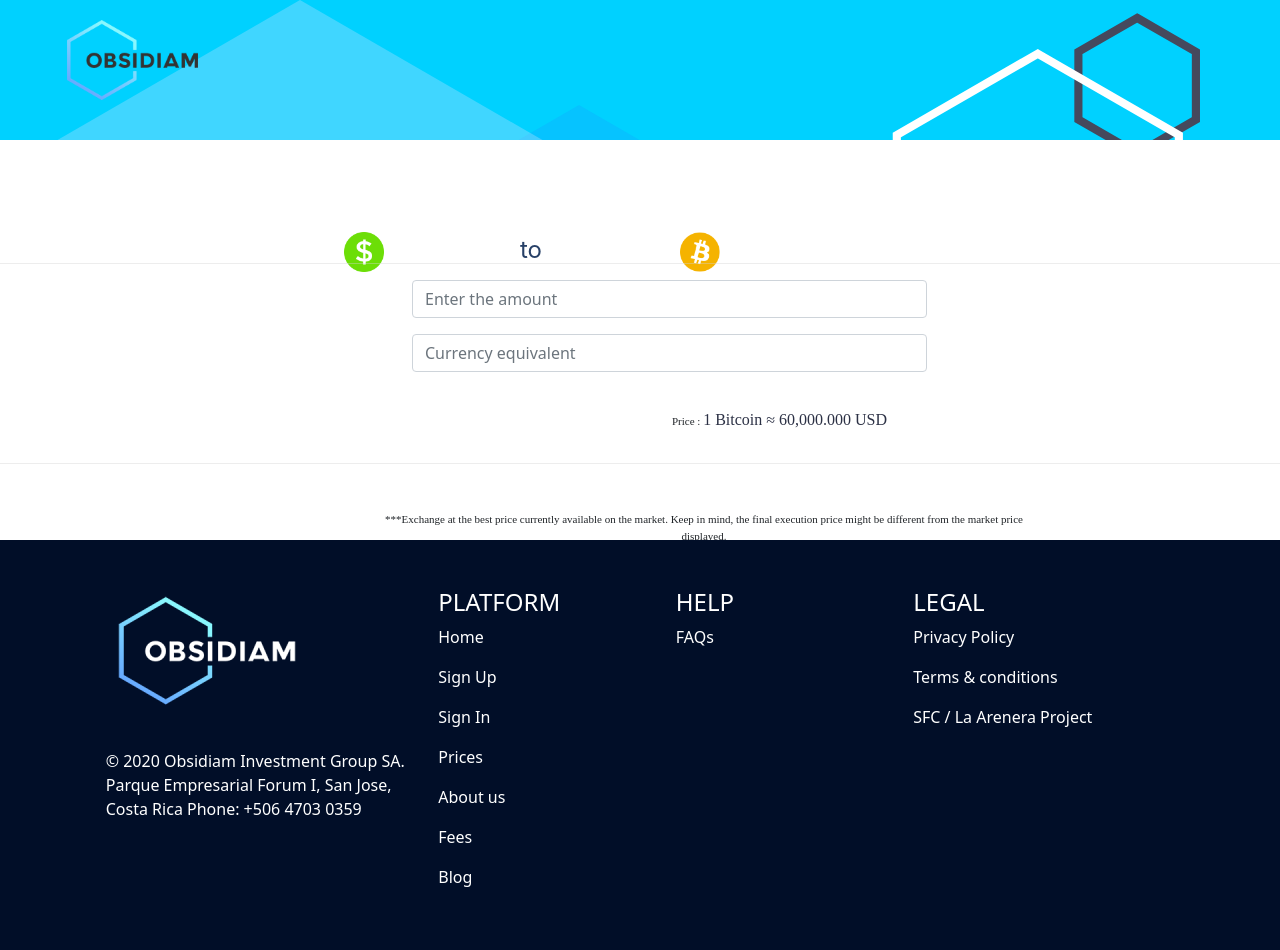
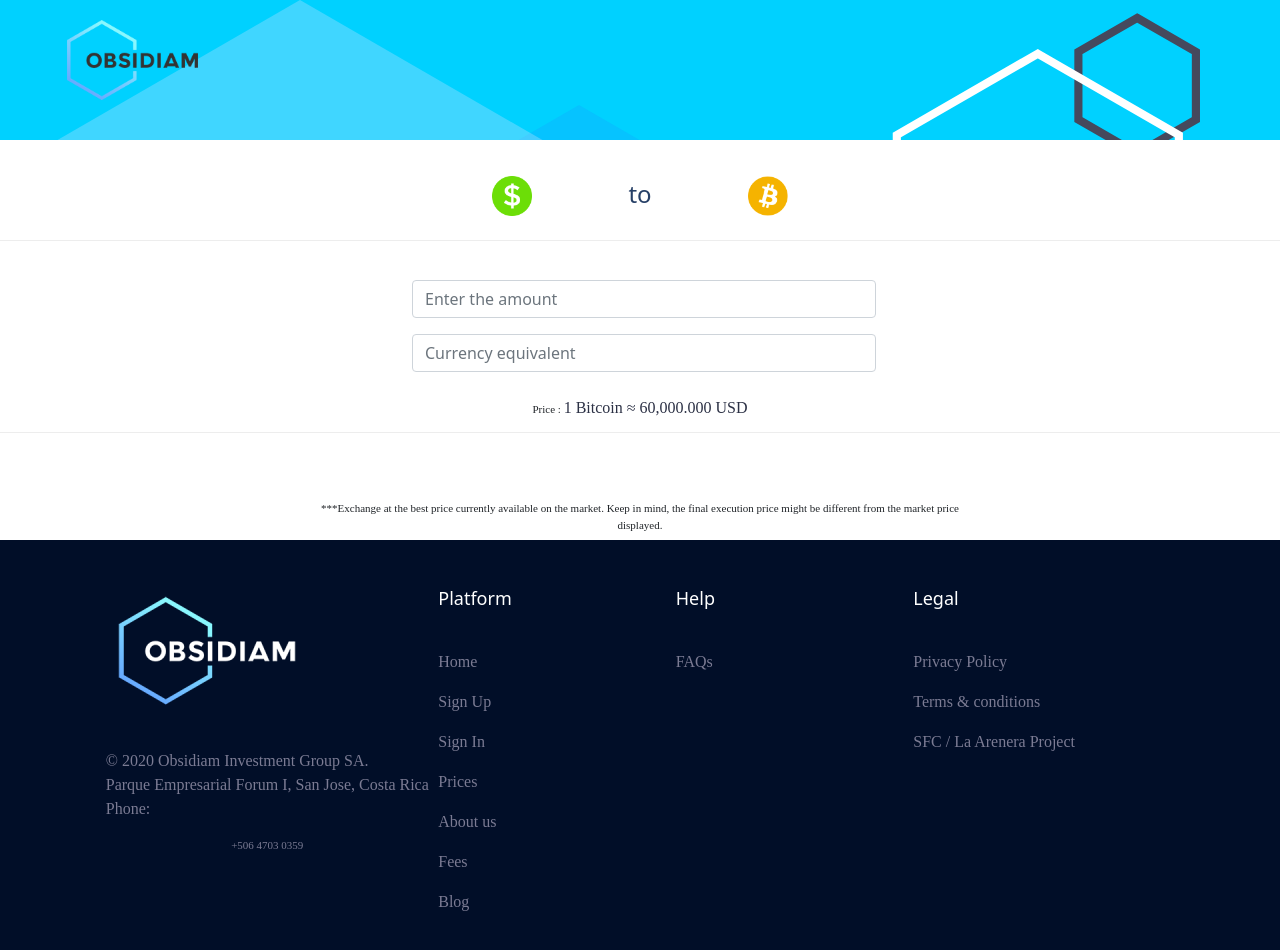
Before and after one commit to Zeus077z/ObsidiamTest, an Angular app in the folder obsidiam-test/: page / in a window 1280 px wide. Shown: the top 950 px of the page. Built offline with nearby package versions, Linux system fonts and the light colour scheme.

Commit message:
Adding some changes in the styling

```diff
--- a/obsidiam-test/src/app/app.component.html
+++ b/obsidiam-test/src/app/app.component.html
@@ -14,26 +14,34 @@
 
 <div class="body-obsidiam">
   <form>
-      <div class="">
-        <img src="assets/img/Dollar.png" class="img-dollar">
-          <span class="text-usd-btc"> to </span>
-        <img src="assets/img/Bitcoin.png" class="img-bitcoin">
+    <div class="row container-over-convertion">
+      <div class="col align-over-convertion">
+        <img src="assets/img/Dollar.png" class="img-over-convertion">
       </div>
-      <div class="row exchange-boxes">
+      <div class="col align-over-convertion">
+        <span> to </span>
+      </div>
+      <div class="col align-over-convertion">
+        <img src="assets/img/Bitcoin.png" class="img-over-convertion">
+      </div>
+    </div>
+    <div class="row convertion-boxes">
       <hr class="hr-top">
       <div class="col">
-          <input type="number" class="form-control inputs-obsidiam" placeholder="Enter the amount">
+        <input type="number" class="form-control inputs-obsidiam" id="number1" onkeyup="elevarAlCuadrado(this);" placeholder="Enter the amount">
       </div>
       <div class="col">
-          <input type="number" class="form-control inputs-obsidiam" placeholder="Currency equivalent">
+        <input type="number" class="form-control inputs-obsidiam" id="number2" onkeyup="elevarAlCuadrado(this);" placeholder="Currency equivalent">
       </div>
     </div>
   </form>
 </div>
 <hr class="hr-bottom">
-  <label style="text-align: center;font-size: 11px;font-family: RalewayRegular;margin-top: 40px; position: absolute;top: 23rem; left: 42rem;"> Price : <span _ngcontent-lye-c8="" style="font-size: 16px;color:#2c3145">  1 Bitcoin ≈ <span _ngcontent-lye-c8="" class="number">60,000.000</span> USD</span></label>
-  <!-- <span>Price : 1 Bitcoin ≈ 60,000.000 USD</span> -->
-  <div class="col-xs-12 col-sm-12 col-lg-6 text-center" style="text-align: center;font-size: 11px;font-family: RalewayRegular; position: absolute; bottom: 16rem; left: 24rem; margin: auto;">***Exchange  at the best price currently available on the market. Keep in mind, the final execution price might be different from the market price displayed.</div>
+<label>
+  Price : <span style="font-size: 16px;color:#2c3145"> 1 Bitcoin ≈ <span class="number">60,000.000</span> USD</span></label>
+<div class="col-xs-12 col-sm-12 col-lg-6 text-center bottom-text">
+  ***Exchange at the best price currently available on the market. Keep in mind, the final execution price might be
+  different from the market price displayed.</div>
 
 <!-- Footer Obsidiam -->
 <div class="">
@@ -43,16 +51,17 @@
         <div class="row mt-3 custom-footer-container">
           <div class="col-md-3 col-lg-4 col-xl-3 mx-auto mb-4">
             <img class="img-header-1" src="assets/img/obsidiam_logo_white.png">
-            <div style="display: flex; position: absolute; bottom: 55%; max-width: 20rem;">
-              <p>
-                © 2020 Obsidiam Investment Group SA.
-                Parque Empresarial Forum I, San Jose, Costa Rica
-                Phone: +506 4703 0359
+            <div style="display: flow-root; position: absolute; bottom: 55%; max-width: 21rem;">
+              <p style="font-family: RalewayRegular,serif !important; margin: 0">© 2020 Obsidiam Investment Group SA.
               </p>
+              <p style="font-family: RalewayRegular,serif !important; margin: 0">Parque Empresarial Forum I, San Jose,
+                Costa Rica</p>
+              <p style="font-family: RalewayRegular,serif !important; margin: 0">Phone: <label _ngcontent-rlo-c4=""
+                  class="phone-number">+506 4703 0359</label></p>
             </div>
           </div>
           <div class="col-md-2 col-lg-2 col-xl-2 mx-auto mb-4">
-            <h4 class="text-uppercase">Platform</h4>
+            <h3 class="f-title f_500 t_color f_size_18 mb_40">Platform</h3>
             <p>Home</p>
             <p>Sign Up</p>
             <p>Sign In</p>
@@ -63,12 +72,12 @@
           </div>
 
           <div class="col-md-3 col-lg-2 col-xl-2 mx-auto mb-4">
-            <h4 class="text-uppercase">Help</h4>
+            <h3 class="f-title f_500 t_color f_size_18 mb_40">Help</h3>
             <p>FAQs</p>
           </div>
 
           <div class="col-md-4 col-lg-3 col-xl-3 mx-auto mb-md-0 mb-4">
-            <h4 class="text-uppercase">Legal</h4>
+            <h3 class="f-title f_500 t_color f_size_18 mb_40">Legal</h3>
             <p><i class="fas fa-home mr-3"></i> Privacy Policy</p>
             <p><i class="fas fa-home mr-3"></i> Terms & conditions</p>
             <p><i class="fas fa-home mr-3"></i> SFC / La Arenera Project</p>
--- a/obsidiam-test/src/app/app.component.scss
+++ b/obsidiam-test/src/app/app.component.scss
@@ -1,16 +1,9 @@
-.exchange-boxes {
+.convertion-boxes {
     margin: auto;
-    padding-top: 17rem;
+    padding-top: 14rem;
     max-width: 30rem;
     display: flex;
 }
-
-@media screen and (max-width: 600px) {
-    .exchange-boxes {
-      width: 265px;
-      height: 340px;
-    }
-  }
 
 .brand-obsidiam {
     max-width: calc(100% - 362px)!important;
@@ -52,31 +45,42 @@ img {
         }
 }
 
-.img-dollar {
-    position: absolute;
-    width: 40px;
-    height: 40px;
-    right: 56rem;
-    bottom: 33rem;
+h3 {
+    font-size: 18px;
+    margin-bottom: 40px;
 }
 
-.text-usd-btc {
-    position: absolute;
-    width: 40px;
-    height: 40px;
-    right: 45rem;
-    bottom: 33rem;
+.container-over-convertion {
+    display: flex;
+    width: 30%;
+    height: 3rem;
+    min-width: 350px;
+    top: 11rem;
+    position: relative;
+    margin: auto;
     font-size: 24px;
     color: #274067;
-    font-family: -apple-system,BlinkMacSystemFont,Segoe UI,Roboto,Helvetica Neue,Arial,Noto Sans,Liberation Sans,sans-serif,Apple Color Emoji,Segoe UI Emoji,Segoe UI Symbol,Noto Color Emoji;;
+    .align-over-convertion {
+        display: flex;
+        justify-content: center;
+        .img-over-convertion {
+            width: 40px;
+            height: 40px;
+            display: block;
+            margin: auto;
+        }
+    }
 }
 
-.img-bitcoin {
-    position: absolute;
-    width: 40px;
-    height: 40px;
-    right: 35rem;
-    bottom: 33rem;
+label {
+    text-align: center;
+    font-size: 11px;
+    font-family: RalewayRegular;
+    margin-top: 40px;
+    position: relative;
+    display: block;
+    margin: auto;
+    top: 1rem;
 }
 
 .hr-top {
@@ -86,7 +90,7 @@ img {
     left: 0rem;
     opacity: 0.4;
     color: lightgray;
-    bottom: 65%;
+    top: 15rem
 }
 
 .hr-bottom {
@@ -96,15 +100,24 @@ img {
     left: 0rem;
     opacity: 0.4;
     color: lightgray;
-    bottom: 40%;
+    top: 26rem;
 }
 
 .inputs-obsidiam {
-    width: 515px;
+    width: 29rem;
     margin: 8px 0px;
 }
 
-
+.bottom-text {
+    text-align: center;
+    font-size: 11px;
+    font-family: RalewayRegular;
+    bottom: 16rem;
+    left: 24rem;
+    margin: auto;
+    display: flex;
+    padding-top: 6rem;
+}
 .custom-container {
     position: absolute;
     bottom: 0px;
@@ -112,3 +125,8 @@ img {
     margin: -400px 0px;
     height: calc(100% - 140px);
 }
+
+p {
+    font-family: RalewayRegular,serif !important;
+    color: #7b7b93;
+}
```
Lines whose indentation alone changed are shown as unchanged.
